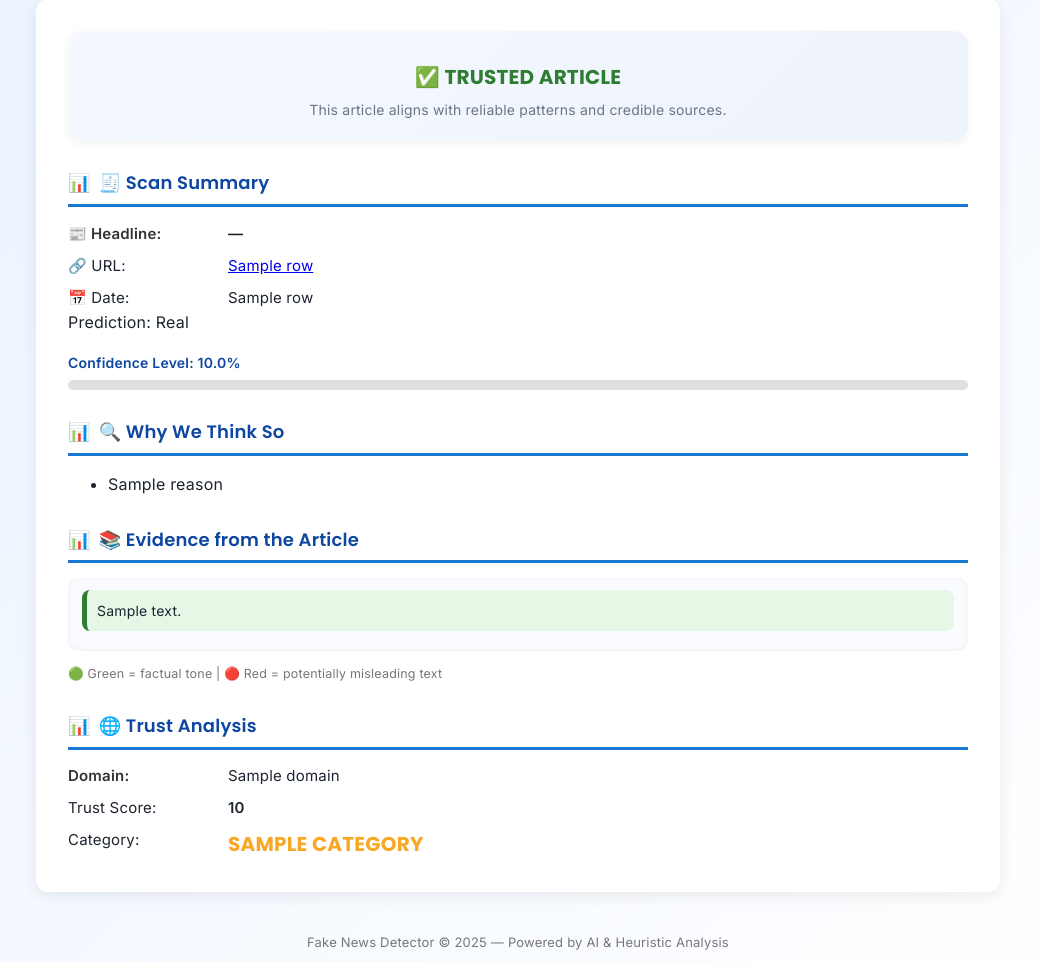
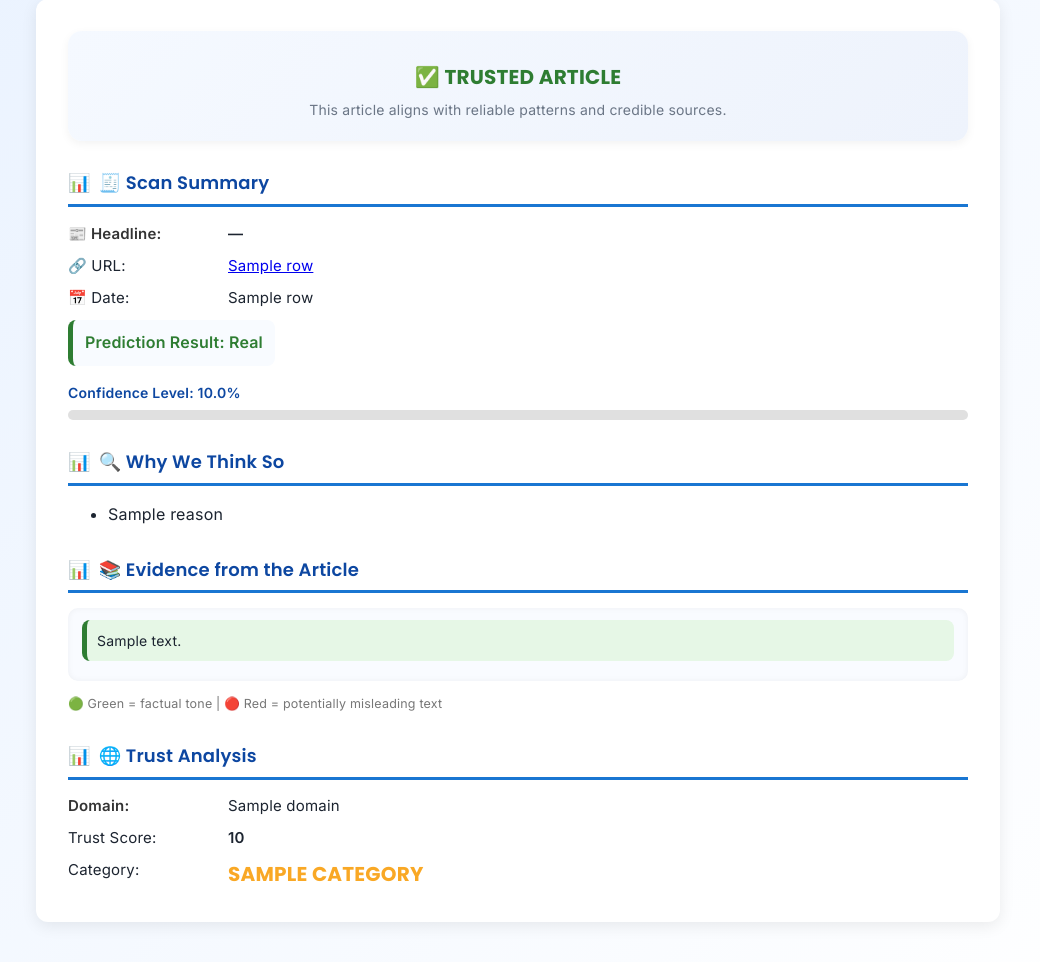
Before and after one commit to JazL0T/FakeNewsDetector, a Flask app: template backend/templates/full-report.html in a window 1280 px wide. Shown: the part 125-1087 px from the top of the page, without its empty margins (122-1162 px from the left). Run offline with Flask 3, Linux system fonts and the light colour scheme; the template is opened without the code that fills it: most values are stand-ins (such as "Sample title", 1, 10 or a date in 2020).

Commit message:
Update full-report.html

```diff
--- a/backend/templates/full-report.html
+++ b/backend/templates/full-report.html
@@ -252,11 +252,9 @@
         <div>📅 Date:</div> <div>{{ row[8] }}</div>
       </div>
 
-      <!-- 🧠 Prediction Badge Style -->
-<div class="prediction-row">
-  <span class="prediction-label">Prediction:</span>
-  <span class="prediction-badge
-    {% if row[4] == '0' %}fake{% elif trust.category == 'Uncertain' %}uncertain{% else %}real{% endif %}">
+      <!-- 🧠 Prediction Added Here -->
+      <div class="prediction-display {% if row[4] == '0' %}fake{% elif trust.category == 'Uncertain' %}uncertain{% else %}real{% endif %}">
+        Prediction Result:
         {% if row[4] == '0' %}
           Fake
         {% elif trust.category == 'Uncertain' %}
@@ -264,7 +262,6 @@
         {% else %}
           Real
         {% endif %}
-  </span>
       </div>
 
       <div class="confidence-value">
```
Lines whose indentation alone changed are shown as unchanged.
